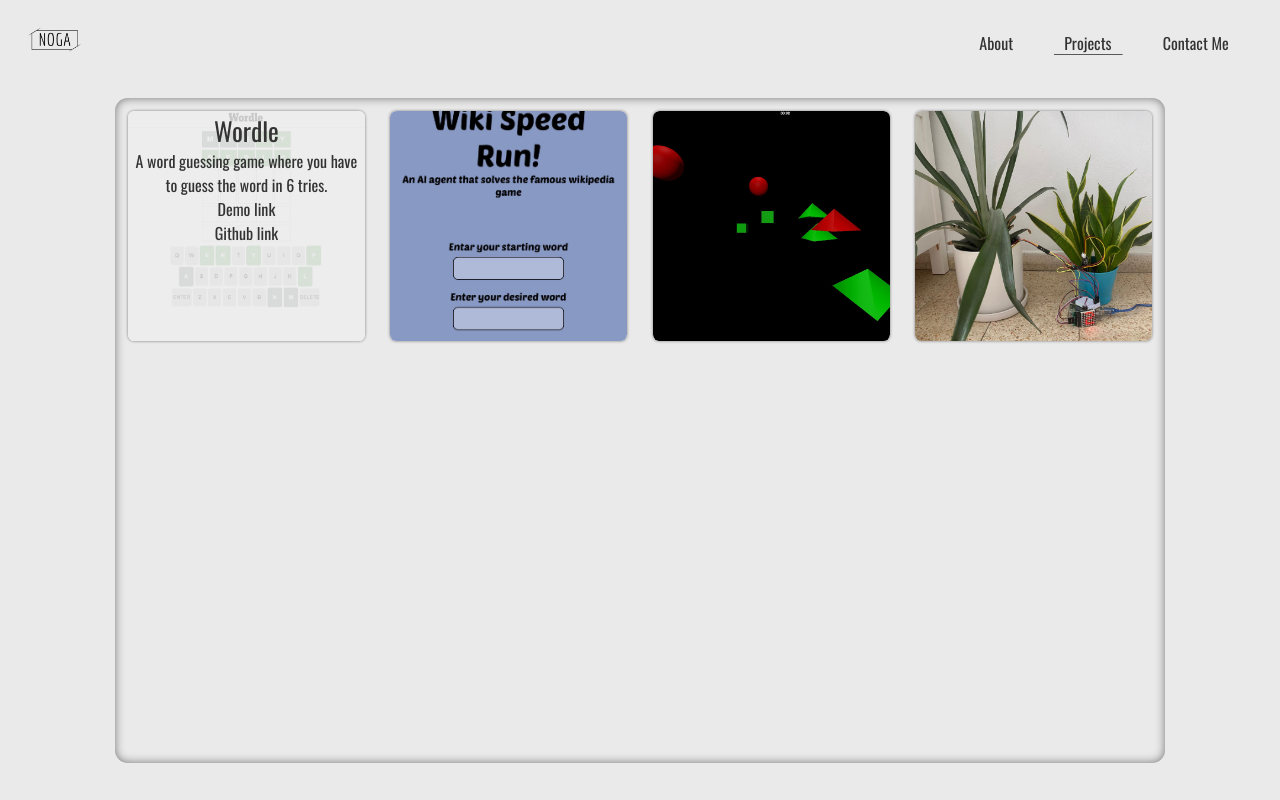
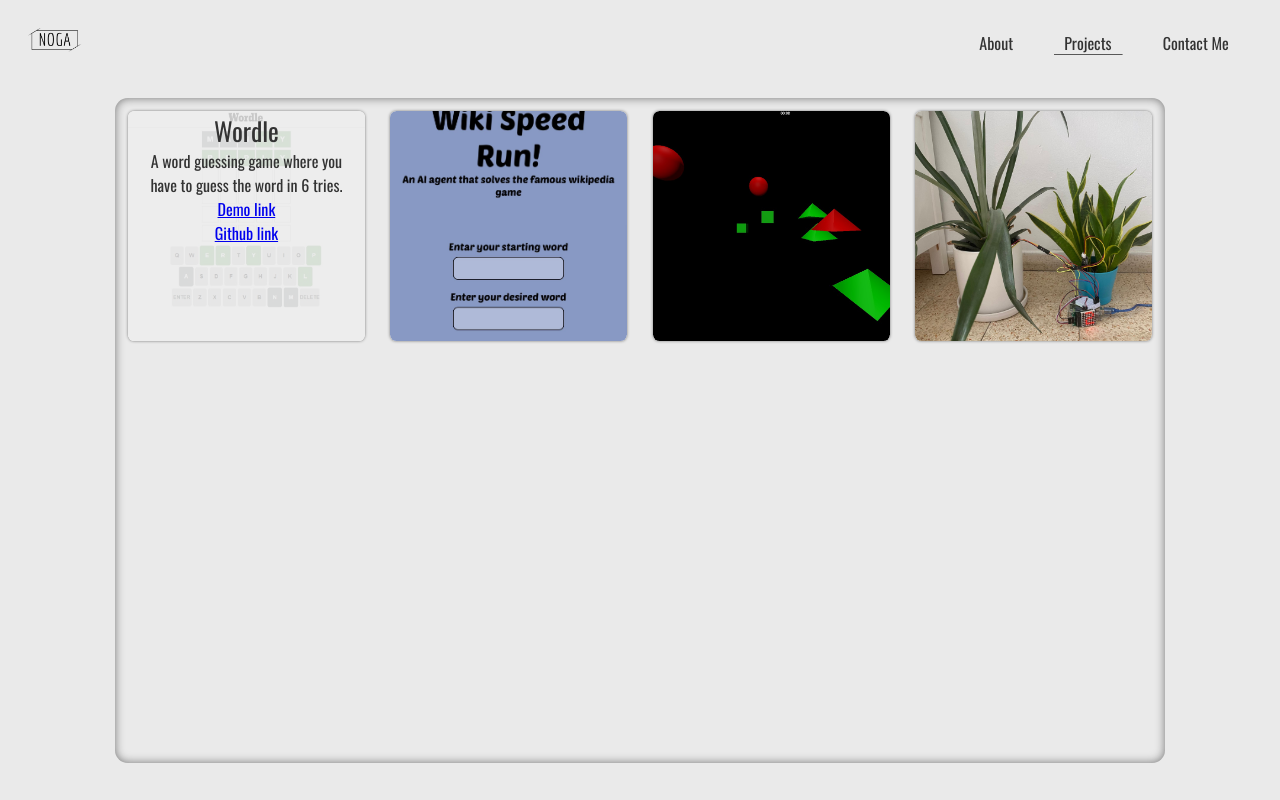
Before and after one commit to NogaTal98/portfolio, a React (Create React App) app: page /Projects in a window 1280 px wide. Both pictures are taken after a click on the element 246 px from the left and 225 px from the top of the page. Built offline with nearby package versions, Linux system fonts and the light colour scheme.

Commit message:
fix project links
make them clickables

```diff
--- a/src/App.css
+++ b/src/App.css
@@ -188,6 +188,22 @@
   height: 100%;
   width: 100%;
   background-color: #eaeaeada;
+
+  display: flex;
+  flex-direction: column;
+  align-items: center;
+  justify-content: start;
+
+  animation: fade-in 0.7s;
+}
+
+@keyframes fade-in {
+  from {
+    opacity: 0;
+  }
+  to {
+    opacity: 100;
+  }
 }
 
 .projectImage {
@@ -206,6 +222,11 @@
 
 .projectName {
   font-size: 2vw;
+}
+
+.projectDescription {
+  width: 90%;
+  text-align: center;
 }
 
 /* contact me page */
--- a/src/components/Project.js
+++ b/src/components/Project.js
@@ -15,10 +15,10 @@ function Project({project}) {
             {clicked && <div className='projectClicked'>
                 <div className='projectName'> {project.name} </div>
                 <div className='projectDescription'> {project.description} </div>
-                <h href={project.link} target="_blank" className='projectLink'>Demo link</h> <br></br>
-                <h href={project.github} target="_blank" className='projectGit'>Github link</h>
+                {project.link && <a href={project.link} target="_blank" className='projectLink'>Demo link</a>}
+                {project.github && <a href={project.github} target="_blank" className='projectGit'>Github link</a>}
             </div>}
-            <img src={project.image} alt='wordle' className='projectImage'/>
+            <img src={project.image} alt='projectImage' className='projectImage'/>
         </div>
     );
 }
```
